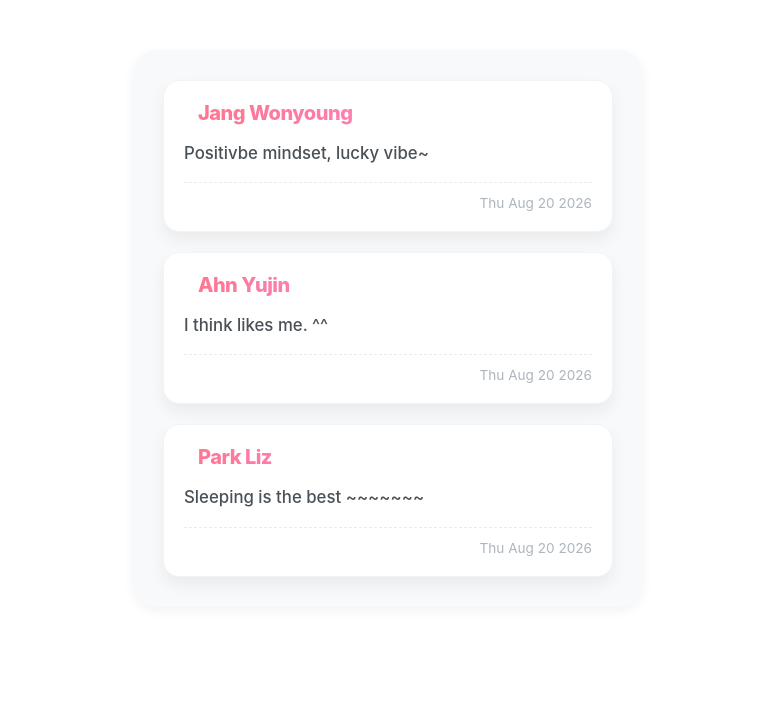
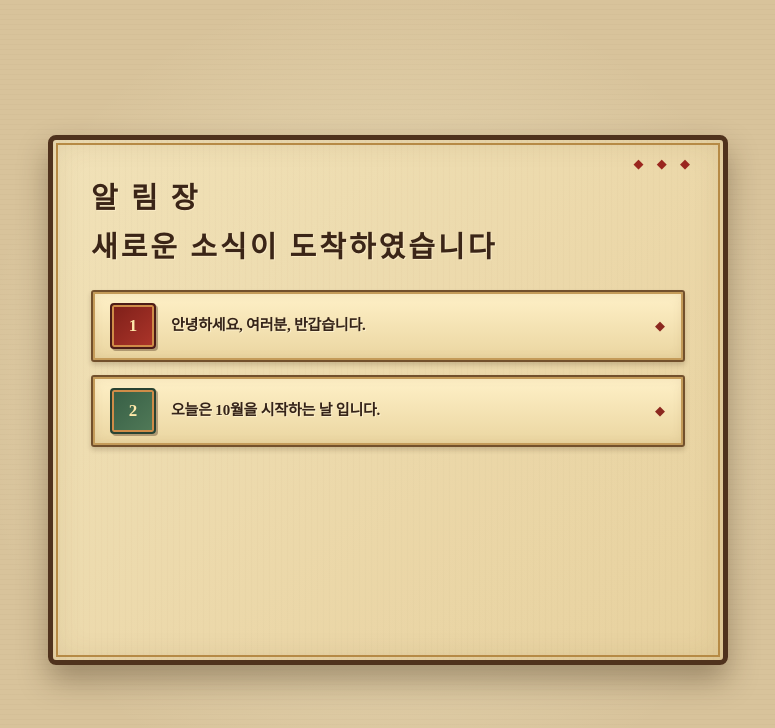
Before and after one commit to kimmin0914/Web2Project, a React (Create React App) app: page / in a window 1280 px wide. Shown: the top 728 px of the page, without its empty margins (252-1027 px from the left). Built offline with nearby package versions, Linux system fonts and the light colour scheme.

Commit message:
6장 State와 생명주기

```diff
--- /dev/null
+++ b/src/06/Notification.css
@@ -0,0 +1,437 @@
+/* =========================
+   기본 설정
+========================= */
+
+* {
+    box-sizing: border-box;
+}
+
+body {
+    margin: 0;
+
+    font-family:
+            "Gungsuh",
+            "Batang",
+            "Noto Serif KR",
+            serif;
+
+    background: #d8c39b;
+}
+
+
+/* =========================
+   전체 화면
+========================= */
+
+#root {
+    min-height: 100vh;
+
+    display: flex;
+    justify-content: center;
+    align-items: center;
+
+    padding: 50px 20px;
+
+    background:
+            radial-gradient(
+                    circle at center,
+                    rgba(255, 247, 213, 0.5),
+                    transparent 55%
+            ),
+            repeating-linear-gradient(
+                    0deg,
+                    rgba(100, 73, 38, 0.03) 0px,
+                    rgba(100, 73, 38, 0.03) 1px,
+                    transparent 1px,
+                    transparent 5px
+            ),
+            #d8c39b;
+}
+
+
+/* =========================
+   전체 알림창
+========================= */
+
+#root > div {
+    position: relative;
+
+    width: 680px;
+    min-height: 530px;
+
+    padding:
+            150px
+            38px
+            38px;
+
+    display: flex;
+    flex-direction: column;
+
+    gap: 13px;
+
+    background:
+            linear-gradient(
+                    135deg,
+                    #f0dfb2,
+                    #e5cd96
+            );
+
+    border: 5px solid #4f321d;
+
+    outline: 2px solid #b68a45;
+    outline-offset: -10px;
+
+    border-radius: 8px;
+
+    box-shadow:
+            0 15px 30px rgba(47, 28, 11, 0.35),
+            inset 0 0 30px rgba(99, 62, 26, 0.12);
+
+    counter-reset: notification;
+}
+
+
+/* =========================
+   위쪽 고전 장식
+========================= */
+
+#root > div::after {
+    content: "◆  ◆  ◆";
+
+    position: absolute;
+
+    top: 16px;
+    right: 28px;
+
+    color: #9a261f;
+
+    font-size: 13px;
+
+    letter-spacing: 5px;
+}
+
+
+/* =========================
+   제목
+========================= */
+
+#root > div::before {
+    content:
+            "알 림 장\A"
+            "새로운 소식이 도착하였습니다";
+
+    white-space: pre;
+
+    position: absolute;
+
+    top: 34px;
+    left: 38px;
+
+    color: #3b2517;
+
+    font-size: 29px;
+    font-weight: bold;
+
+    line-height: 1.7;
+
+    letter-spacing: 3px;
+
+    text-shadow:
+            1px 1px 0 #f9eac5;
+}
+
+
+/* =========================
+   알림 카드
+========================= */
+
+#root > div > div {
+    position: relative;
+
+    width: 100%;
+    min-height: 72px;
+
+    display: flex;
+    align-items: center;
+
+    padding:
+            15px
+            48px
+            15px
+            78px;
+
+    background:
+            linear-gradient(
+                    to bottom,
+                    #fff1c8,
+                    #ead5a0
+            );
+
+    border: 2px solid #72502c;
+
+    border-radius: 3px;
+
+    box-shadow:
+            inset 0 0 0 2px #c49b59,
+            inset 0 0 12px rgba(96, 62, 26, 0.12),
+            0 3px 5px rgba(56, 34, 14, 0.2);
+
+    counter-increment: notification;
+
+    animation: notificationIn 0.45s ease;
+
+    transition:
+            transform 0.2s ease,
+            filter 0.2s ease;
+}
+
+
+/* 마우스 효과 */
+#root > div > div:hover {
+    transform: translateX(5px);
+
+    filter: brightness(1.05);
+}
+
+
+/* =========================
+   왼쪽 번호
+========================= */
+
+#root > div > div::before {
+    content: counter(notification);
+
+    position: absolute;
+
+    left: 17px;
+
+    width: 42px;
+    height: 42px;
+
+    display: flex;
+    justify-content: center;
+    align-items: center;
+
+    color: #ffe9aa;
+
+    background:
+            linear-gradient(
+                    135deg,
+                    #7d1f19,
+                    #ad352a
+            );
+
+    border: 2px solid #4c1b17;
+
+    border-radius: 4px;
+
+    box-shadow:
+            inset 0 0 0 2px #cf8c48,
+            2px 2px 0 rgba(60, 34, 15, 0.35);
+
+    font-family: "Batang", serif;
+
+    font-size: 17px;
+    font-weight: bold;
+}
+
+
+/* =========================
+   오른쪽 장식
+========================= */
+
+#root > div > div::after {
+    content: "◆";
+
+    position: absolute;
+
+    right: 18px;
+
+    color: #8c281f;
+
+    font-size: 13px;
+}
+
+
+/* =========================
+   메시지
+========================= */
+
+#root > div > div > span {
+    color: #352318;
+
+    font-size: 15px;
+    font-weight: bold;
+
+    line-height: 1.7;
+
+    letter-spacing: -0.2px;
+
+    word-break: keep-all;
+
+    text-shadow:
+            1px 1px 0 rgba(255, 245, 213, 0.8);
+}
+
+
+/* =========================
+   카드마다 다른 색
+========================= */
+
+#root > div > div:nth-child(2)::before {
+    background:
+            linear-gradient(
+                    135deg,
+                    #365e45,
+                    #517a58
+            );
+
+    border-color: #294332;
+}
+
+
+#root > div > div:nth-child(3)::before {
+    background:
+            linear-gradient(
+                    135deg,
+                    #34566f,
+                    #527895
+            );
+
+    border-color: #253b4e;
+}
+
+
+#root > div > div:nth-child(4)::before {
+    background:
+            linear-gradient(
+                    135deg,
+                    #6b4b75,
+                    #8a6594
+            );
+
+    border-color: #4d3656;
+}
+
+
+#root > div > div:nth-child(5)::before {
+    background:
+            linear-gradient(
+                    135deg,
+                    #75511f,
+                    #a07830
+            );
+
+    border-color: #513817;
+}
+
+
+/* =========================
+   등장 애니메이션
+========================= */
+
+@keyframes notificationIn {
+
+    from {
+        opacity: 0;
+        transform: translateY(-10px);
+    }
+
+    to {
+        opacity: 1;
+        transform: translateY(0);
+    }
+}
+
+
+/* =========================
+   아래 장식선
+========================= */
+
+#root > div {
+    background-image:
+            linear-gradient(
+                    rgba(255, 255, 255, 0.08),
+                    rgba(255, 255, 255, 0.08)
+            ),
+            repeating-linear-gradient(
+                    90deg,
+                    rgba(96, 62, 26, 0.025) 0,
+                    rgba(96, 62, 26, 0.025) 1px,
+                    transparent 1px,
+                    transparent 6px
+            ),
+            linear-gradient(
+                    135deg,
+                    #f0dfb2,
+                    #e5cd96
+            );
+}
+
+
+/* =========================
+   모바일
+========================= */
+
+@media (max-width: 700px) {
+
+    #root {
+        padding: 25px 14px;
+    }
+
+    #root > div {
+        width: 100%;
+        min-height: 500px;
+
+        padding:
+                135px
+                22px
+                28px;
+
+        border-width: 4px;
+    }
+
+    #root > div::before {
+        top: 30px;
+        left: 24px;
+
+        font-size: 23px;
+
+        letter-spacing: 2px;
+    }
+
+    #root > div::after {
+        right: 20px;
+
+        font-size: 10px;
+    }
+
+    #root > div > div {
+        min-height: 67px;
+
+        padding:
+                13px
+                36px
+                13px
+                65px;
+    }
+
+    #root > div > div::before {
+        left: 12px;
+
+        width: 38px;
+        height: 38px;
+
+        font-size: 14px;
+    }
+
+    #root > div > div::after {
+        right: 12px;
+
+        font-size: 10px;
+    }
+
+    #root > div > div > span {
+        font-size: 13px;
+    }
+}
--- /dev/null
+++ b/src/06/Notification.jsx
@@ -0,0 +1,29 @@
+import React from "react";
+
+// 클래스형 컴포넌트
+class Notification extends React.Component {
+    constructor(props) {
+        super(props);
+    }
+
+    render() {
+        return(
+            <div>
+                <span>
+                    {this.props.message}
+                </span>
+            </div>
+        );
+    }
+    componentDidMount() {
+        console.log(`${this.props.id}: componentDidMount called`);
+    }
+    componentDidUpdate() {
+        console.log(`${this.props.id}: componentDidUpdate called`);
+    }
+    componentWillUnmount() {
+        console.log(`${this.props.id}: componentWillUnmount called`);
+    }
+}
+
+export default Notification
--- /dev/null
+++ b/src/06/NotificationList.jsx
@@ -0,0 +1,78 @@
+import React from "react";
+import Notification from "./Notification"
+import "./Notification.css";
+
+const reservedNotifications = [
+    {
+        id: 1,
+        message: "안녕하세요, 여러분, 반갑습니다."
+    },
+    {
+        id: 2,
+        message: "오늘은 10월을 시작하는 날 입니다."
+    },
+    {
+        id: 3,
+        message: "오늘 기분은 어떠신가요?"
+    },
+    {
+        id: 4,
+        message: "만약 우울하시다면 기분 전환될 생각을 해보세요."
+    },
+    {
+        id: 5,
+        message: "내일은 더 좋은 일이 생길겁니다."
+    },
+];
+
+var timer;
+
+class NotificationList extends React.Component {
+    constructor(props) {
+        super(props);
+        this.state = {
+            notifications: []
+        }
+    }
+
+    render() {
+        return(
+            <div>
+                {
+                    this.state.notifications.map((notification) => {
+                        return <Notification
+                            key = {notification.id}
+                            id = {notification.id}
+                            message = {notification.message}/>
+                })
+                }
+            </div>
+        );
+    }
+
+    componentDidMount() {
+        const {notifications} = this.state;
+        timer = setInterval(() => {
+            if(notifications.length < reservedNotifications.length){
+                const index = notifications.length;
+                notifications.push(reservedNotifications[index]);
+                this.setState({
+                    notifications: notifications
+                })
+            }else{
+                this.setState({
+                    notification: []
+                })
+                clearInterval(timer);
+            }
+        }, 3000)
+    }
+
+    componentWillUnmount() {
+        if (timer){
+            clearInterval(timer);
+        }
+    }
+}
+
+export default NotificationList;
--- a/src/index.js
+++ b/src/index.js
@@ -12,14 +12,14 @@ import reportWebVitals from './reportWebVitals';
 // import Welcome from "./05/Welcome";
 // import WelcomeList from "./05/exam01/WelcomList";
 // import BookList from "./05/exam02/BookList";
-import UserInfoList from "./05/exam03/UserInfoList";
-
+// import UserInfoList from "./05/exam03/UserInfoList";
+import NotificationList from "./06/NotificationList";
 const root = ReactDOM.createRoot(document.getElementById('root'));
 
 setInterval(()=> {
     root.render(
         <React.StrictMode>
-            <UserInfoList/>
+            <NotificationList/>
         </React.StrictMode>
     )}, 1000
 );
```
